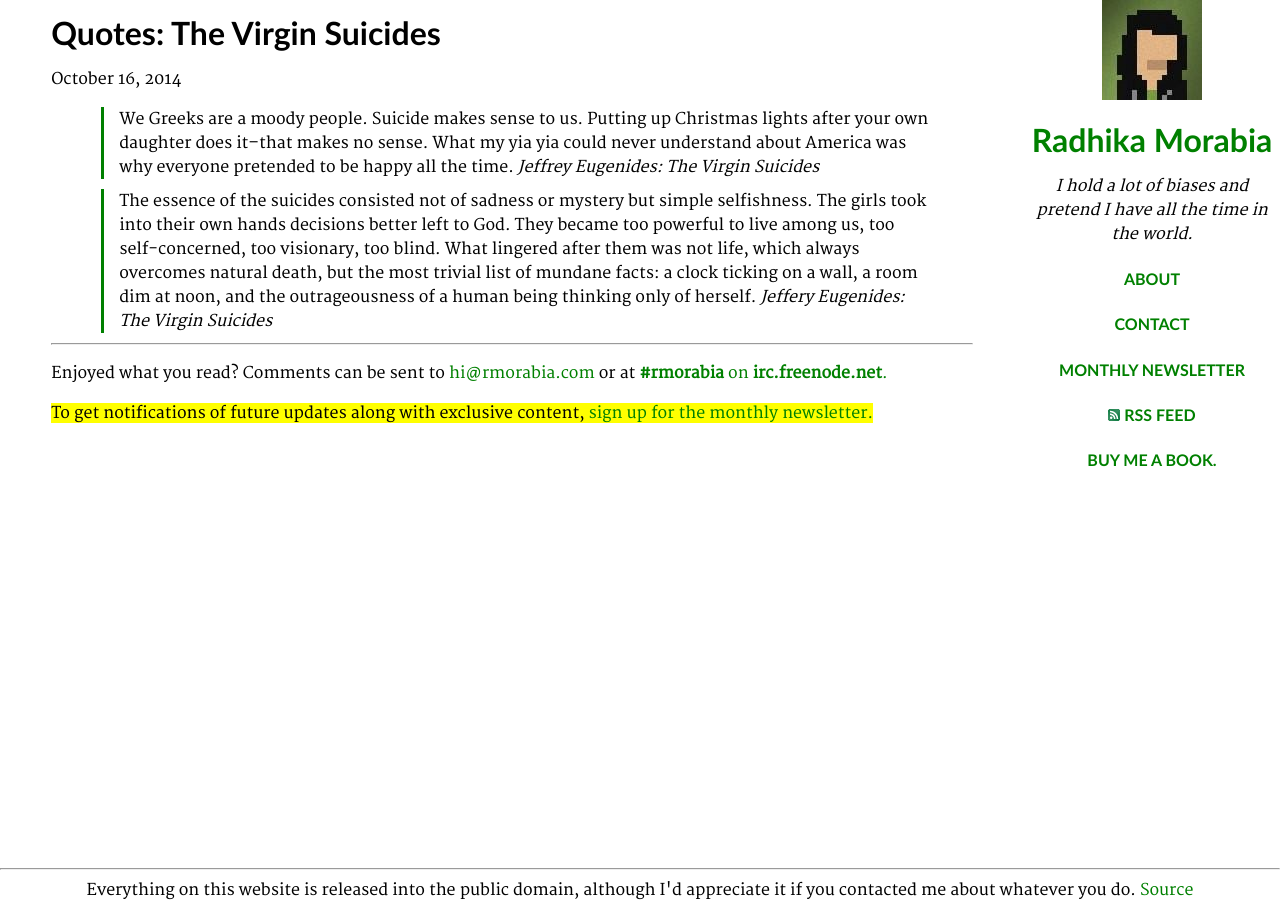
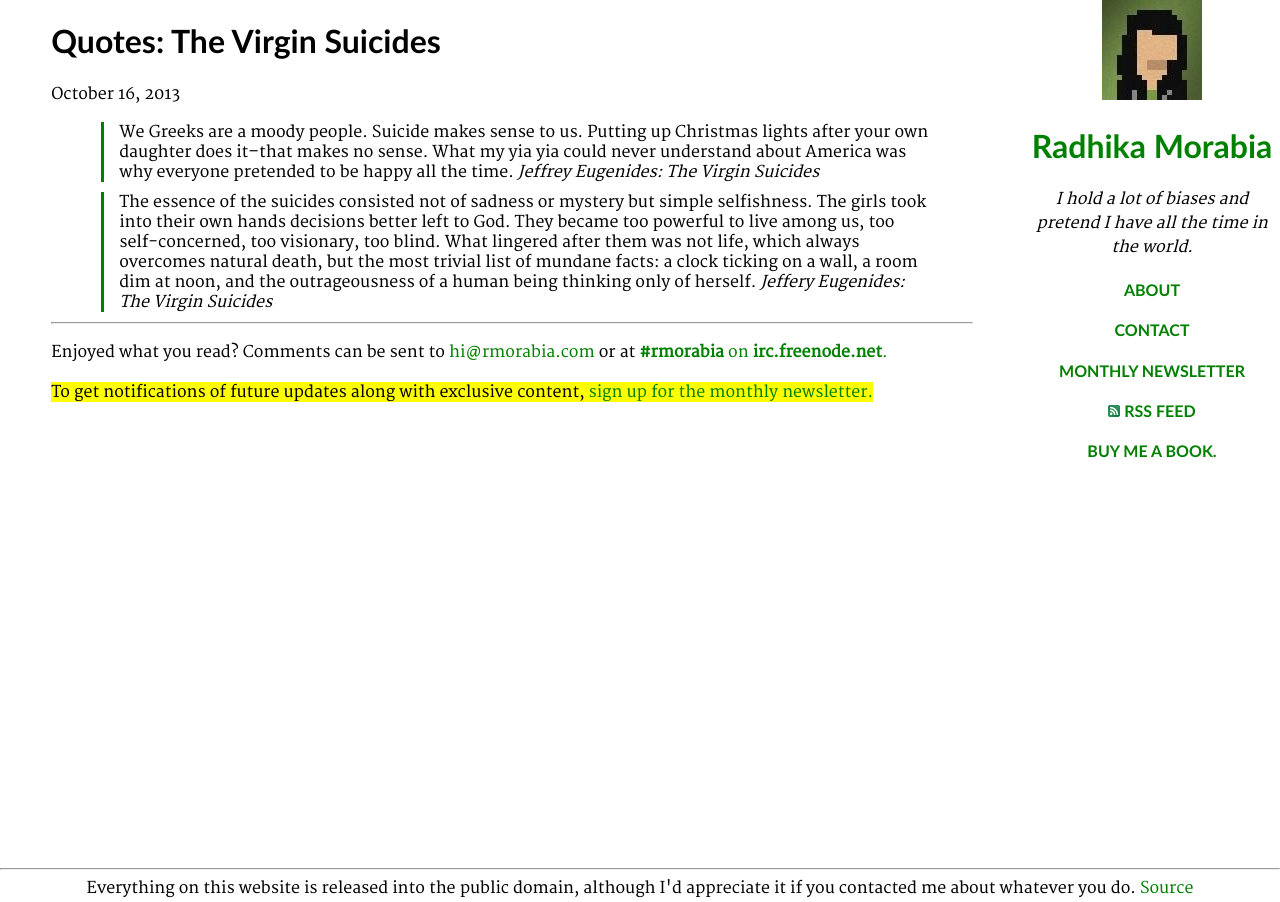
Before and after one commit to rmorabia/radhika.dev, a Jekyll site: the page built from _posts/2013-10-16-quotes-the-virgin-suicides.html, in a window 1280 px wide. Built offline with Jekyll 4.4.1, drawn with Linux system fonts in a browser that asks for light colours; Markdown is read by kramdown in place of the engine named in the settings.

Commit message:
fix line height?

```diff
--- a/_posts/2013-10-16-quotes-the-virgin-suicides.html
+++ b/_posts/2013-10-16-quotes-the-virgin-suicides.html
@@ -1,7 +1,7 @@
 ---
 layout: post
 title: "Quotes: The Virgin Suicides"
-date: October 16th, 2014
+date: October 16th, 2013
 categories: notes
 permalink: /the-virgin-suicides
 ---
--- a/css/stylesheet.css
+++ b/css/stylesheet.css
@@ -32,6 +32,9 @@ html, button, input, select, textarea,
 html {
     position: relative;
     min-height: 100%;
+}
+
+p {
     line-height: 150%;
 }
 
```
